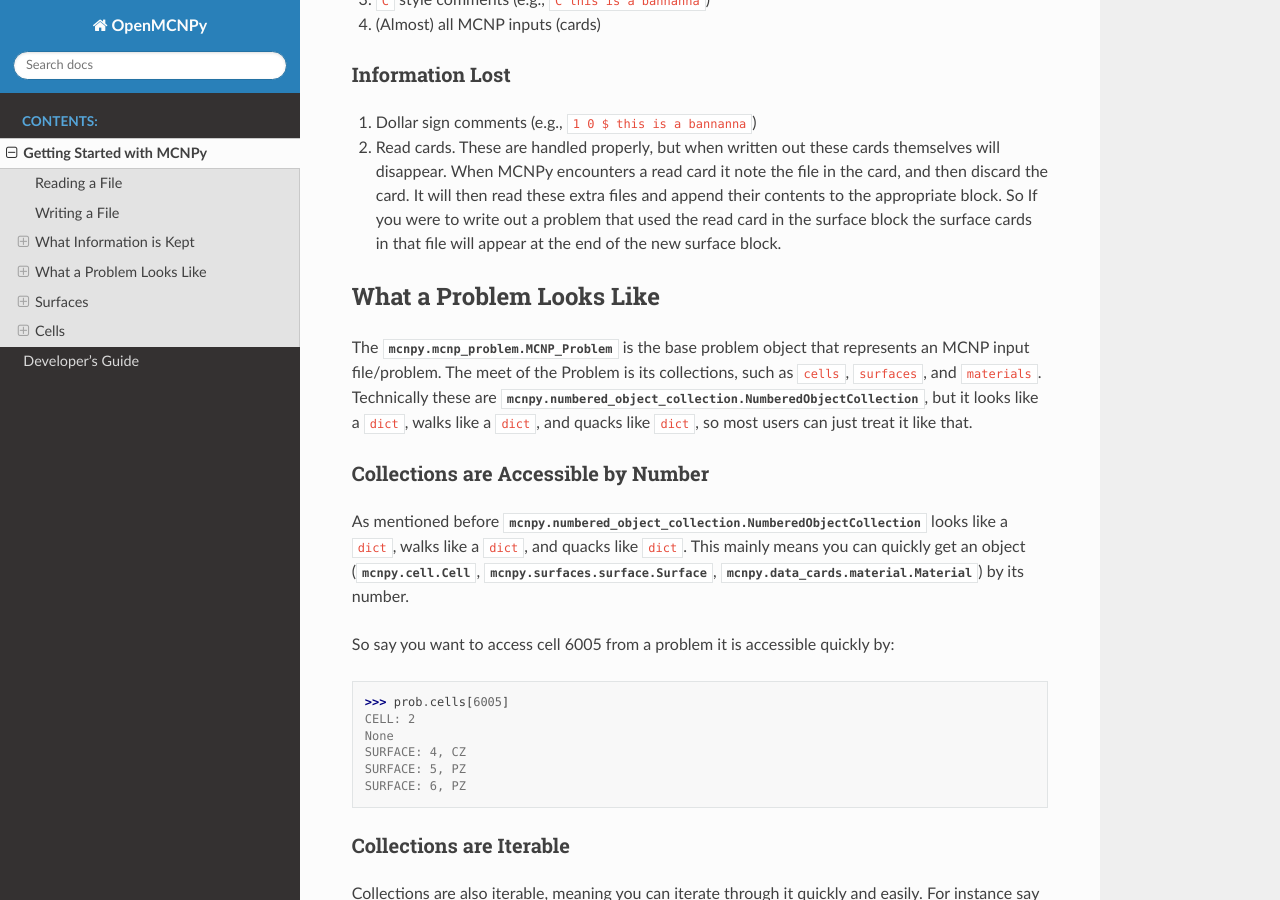
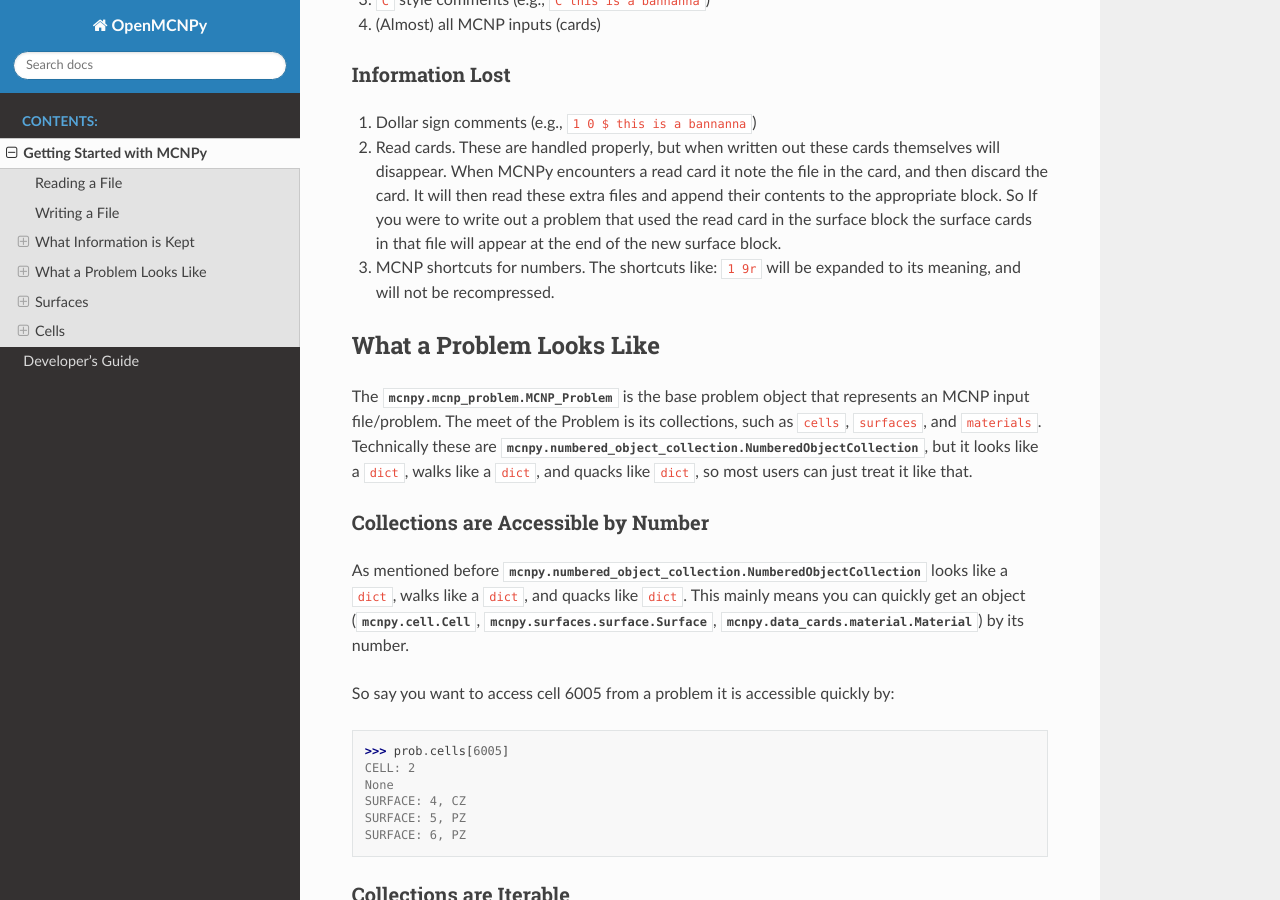
Before and after one commit to idaholab/MontePy, a Sphinx documentation site: the page built from doc/source/starting.rst, in a window 1280 px wide and 900 px high, scrolled down 2115 px. Built offline with Sphinx 7.4.7 and the Read the Docs theme 2.0.0, drawn with Linux system fonts in a browser that asks for light colours; pages that are not in the unit, such as notebooks, are missing from menus.

Commit message:
Clarified treatment of shortcuts

```diff
--- a/doc/source/starting.rst
+++ b/doc/source/starting.rst
@@ -100,7 +100,8 @@ Information Lost
    It will then read these extra files and append their contents to the appropriate block.
    So If you were to write out a problem that used the read card in the surface block the surface
    cards in that file will appear at the end of the new surface block.
-
+#. MCNP shortcuts for numbers. The shortcuts like: ``1 9r`` will be expanded to its meaning, and will not be
+   recompressed.
 
 What a Problem Looks Like
 -------------------------
```
